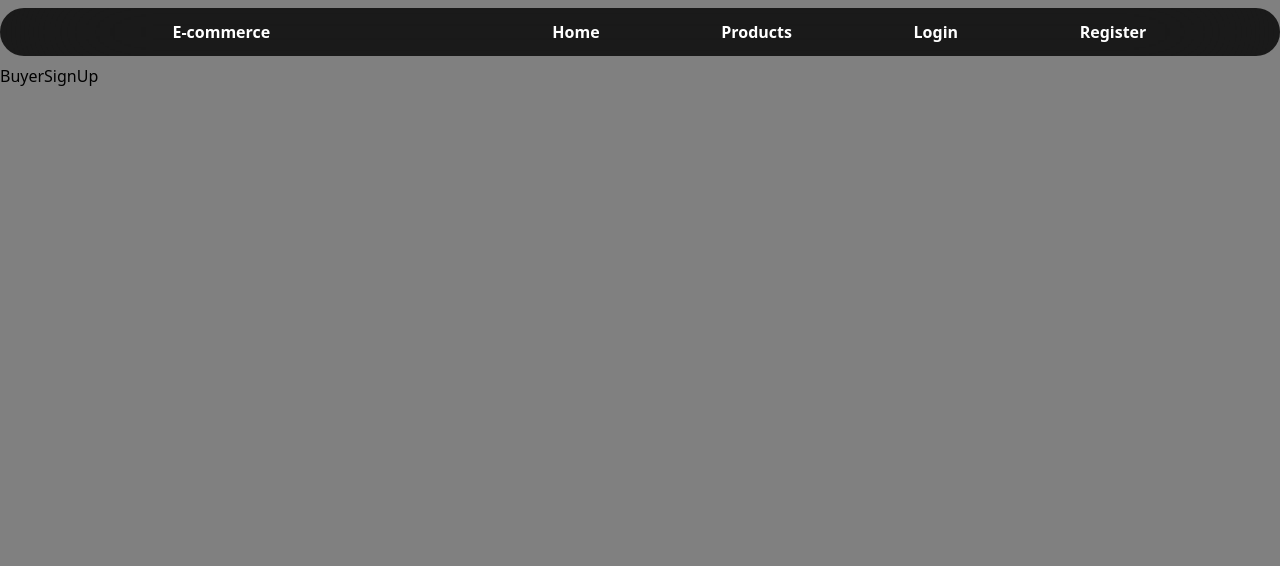
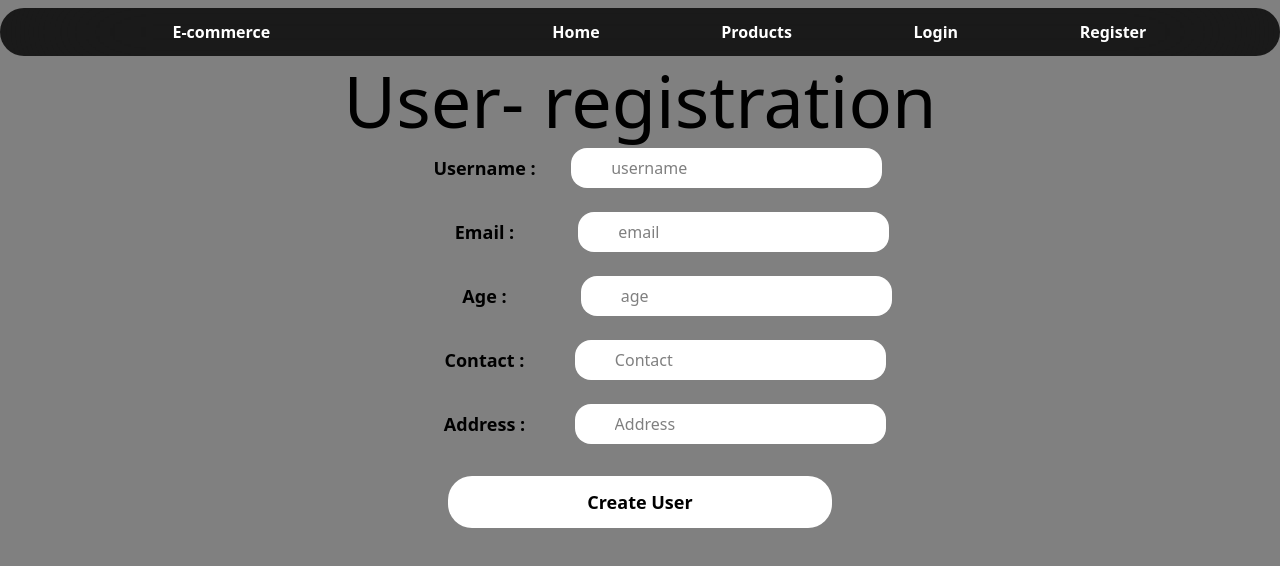
Before and after one commit to SiddharthAnbumani/e-commerce, a React (Vite) app in the folder client/: page /buyer-sign in a window 1280 px wide. Shown: the top 566 px of the page. Built offline with nearby package versions, Linux system fonts and the light colour scheme.

Commit message:
Connected the Frontend to the backend, BuyerForm

```diff
--- a/client/src/pages/BuyerSignUp.jsx
+++ b/client/src/pages/BuyerSignUp.jsx
@@ -1,9 +1,113 @@
-import React from 'react'
+import Axios from 'axios'
+import Input from "../components/Input";
+import { useState } from "react";
+import CusButton from '../components/cusButton';
+import { json } from 'react-router-dom';
 
-const BuyerSignUp = () => {
+export default function BuyerSignUp(){
+  const [buyerFormData, setBuyerFormData] = useState({
+    BuyerName: '',
+    Email: '',
+    Age: '',
+    Contact: '',
+    Address: ''
+  })
+
+  const handleSubmit =  async (evt)=>{
+    evt.preventDefault()
+    try{
+      const response = await Axios.post('/api/user-registration',buyerFormData, {
+        headers: {"content-type" : 'application/json'}
+      })
+      console.log('Response:',response.data)
+    }catch(error){
+      console.log("error", error)
+    }
+    setBuyerFormData({
+      BuyerName: '',
+      Email: '',
+      Age: '',
+      Contact: '',
+      Address: ''
+    })
+  }
+
+
+  const handleChange = (e)=>{
+    const {name,value} = e.target;
+    setBuyerFormData((prev)=>({... prev, [name]:value}))
+  }
+
+
   return (
-    <div>BuyerSignUp</div>
+    <div className='w-full'>
+    <h1 className='text-7xl text-center'>User- registration </h1>
+    <div className="flex flex-col items-center justify-center">
+      <form onSubmit={handleSubmit} className='flex flex-col w-full justify-center items-center'>
+          <Input
+          label= 'Username'
+          type='text'
+          labelClass='text-lg font-bold'
+          name='BuyerName'
+          id='BuyerName'
+          placeholder='username'
+          value={buyerFormData.BuyerName}
+          eventHandler= {handleChange}
+          />
+
+          <Input
+          label= 'Email'
+          type='text'
+          labelClass='text-lg font-bold'
+          name='Email'
+          id='Email'
+          placeholder='email'
+          value={buyerFormData.Email}
+          eventHandler= {handleChange}
+          />
+
+          <Input
+          label= 'Age'
+          type='number'
+          labelClass='text-lg font-bold'
+          name='Age'
+          id='Age'
+          placeholder='age'
+          value={buyerFormData.Age}
+          eventHandler= {handleChange}
+          />
+
+          <Input
+          label= 'Contact'
+          type='number'
+          labelClass='text-lg font-bold'
+          name='Contact'
+          id='Contact'
+          placeholder='Contact'
+          value={buyerFormData.Contact}
+          eventHandler= {handleChange}
+          />
+
+          <Input
+          label= 'Address'
+          type='string'
+          labelClass='text-lg font-bold'
+          name='Address'
+          id='Address'
+          placeholder='Address'
+          value={buyerFormData.Address}
+          eventHandler= {handleChange}
+          />
+
+          <CusButton
+          text='Create User'
+          btnClass='bg-white'
+          onClick={handleSubmit}
+          />
+
+      </form>
+      </div>
+    </div>
+
   )
 }
-
-export default BuyerSignUp
--- a/client/src/pages/VendorSignUp.jsx
+++ b/client/src/pages/VendorSignUp.jsx
@@ -41,7 +41,7 @@ export default function VendorSignUp() {
     <div className='w-full'>
       <h1 className='text-7xl text-center'>Vendor registration </h1>
       <div className="flex flex-col items-center">
-        <form onSubmit={handleSubmit} className='flex flex-col w-[60%]'>
+        <form onSubmit={handleSubmit} className='flex flex-col w-full bg-black'>
           <Input
             label='Name of the vendor'
             type='text'
```
Also changed, not shown: 2 other files (tests, documents, lock files or other folders).
